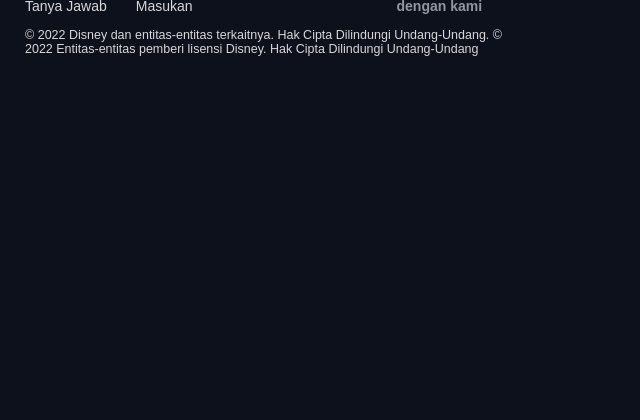
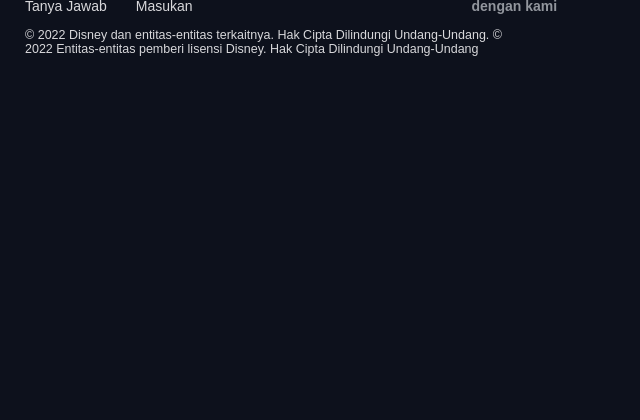
Before and after one commit to jenniferangelina-py/bella, a PHP site: page / in a window 1280 px wide. Shown: the part 171-591 px from the top of the page, without its empty margins (0-640 px from the left). Run offline with PHP 8.4, Linux system fonts and the light colour scheme.

Commit message:
Update styles.css

```diff
--- a/styles.css
+++ b/styles.css
@@ -69,7 +69,7 @@ p {
 }
 
 .margin2 {
-  padding-left: 150px;
+  padding-left: 225px;
 }
 
 .gray {
```
